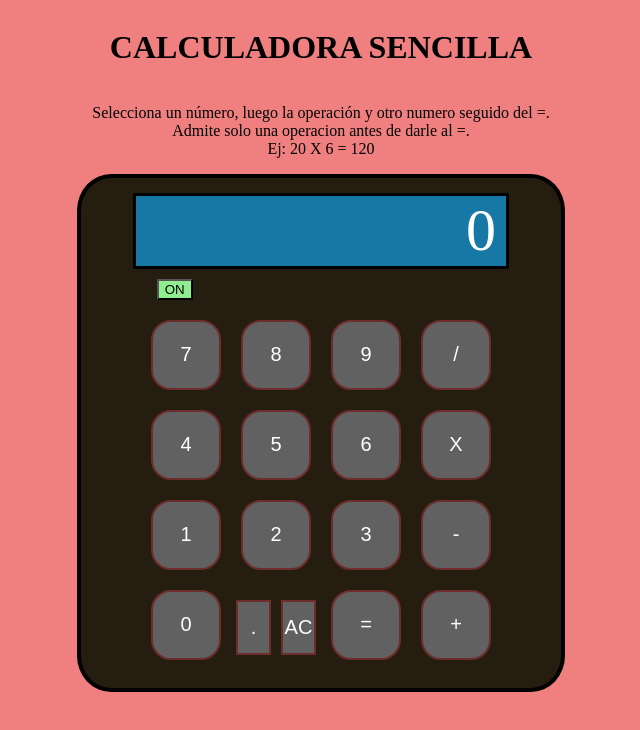
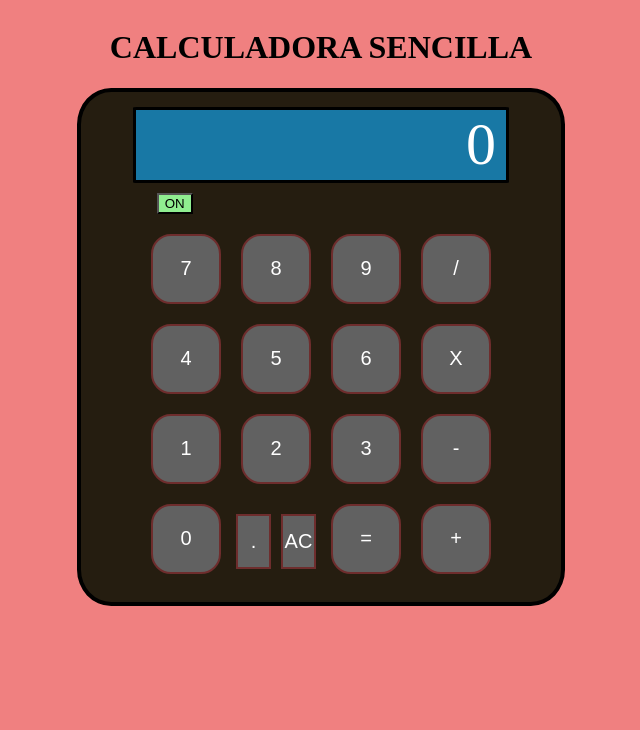
Before and after one commit to SergioChiva/CalculadoraSencilla, a plain HTML site: page index.html in a window 1280 px wide. Shown: the whole page, without its empty margins (319-959 px from the left). Drawn offline with Linux system fonts and the light colour scheme.

Commit message:
Update index.html

```diff
--- a/index.html
+++ b/index.html
@@ -8,7 +8,6 @@
 </head>
 <body>
     <h1>CALCULADORA SENCILLA</h1>
-    <p>Selecciona un número, luego la operación y otro numero seguido del =.<br>Admite solo una operacion antes de darle al =.<br>Ej: 20 X 6 = 120</p>
     <div id = "carcasa">
         <div id="pantalla"><p></p></div>
         <button id = "encendedor">ON</button>
```
